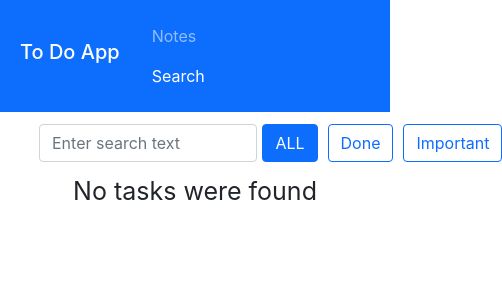
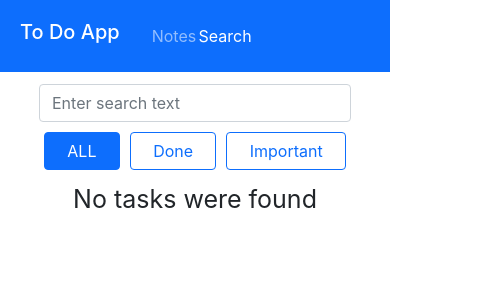
Before and after one commit to Sirano98/to-do-list, a React (Create React App) app: page /search in a window 390 px wide. Shown: the top 300 px of the page, 502 px wide, since content can reach past the window. Built offline with nearby package versions, Linux system fonts and the light colour scheme.

Commit message:
refact: adaptive

```diff
--- a/src/components/filter/filter.js
+++ b/src/components/filter/filter.js
@@ -26,17 +26,17 @@ export const Filter = () => {
             <div className="btn-group" role="group" aria-label="Basic example">
                 <button
                     type="button"
-                    className={`btn ${filter ? "btn-outline-primary" : "btn-primary"}`}
+                    className={`search-btn btn ${filter ? "btn-outline-primary" : "btn-primary"}`}
                     onClick={() => dispatch(showAll(""))}
                 >ALL</button>
                 <button
                     type="button"
-                    className={`btn ${filter === "done" ? "btn-primary" : "btn-outline-primary"}`}
+                    className={`search-btn btn ${filter === "done" ? "btn-primary" : "btn-outline-primary"}`}
                     onClick={() => dispatch(showDone("done"))}
                 >Done</button>
                 <button
                     type="button"
-                    className={`btn ${filter === "important" ? "btn-primary" : "btn-outline-primary"}`}
+                    className={`search-btn btn ${filter === "important" ? "btn-primary" : "btn-outline-primary"}`}
                     onClick={() => dispatch(showImportant("important"))}
                 >Important</button>
             </div>
--- a/src/components/filter/filter.scss
+++ b/src/components/filter/filter.scss
@@ -2,14 +2,17 @@
     display: flex;
     width: 80%;
     margin: 3% auto;
-    .btn-group{
-        width: 30%;
+    justify-content: space-between;
+
+    .btn-group {
         align-self: center;
-        .btn{
+
+        .search-btn {
             width: auto;
             margin: 0px 5px;
             border-radius: 4px !important;
         }
+
         .btn:focus {
             border: none;
             box-shadow: none;
@@ -17,4 +20,18 @@
         }
 
     }
+
 }
+
+@media (max-width: 500px) {
+    .search-form {
+        flex-wrap: wrap;
+        justify-content: center;
+    }
+
+    .btn-group {
+        width: 100%;
+        margin-top: 10px;
+    }
+
+}
--- a/src/components/form/form.scss
+++ b/src/components/form/form.scss
@@ -9,4 +9,11 @@
         width: 20%;
         margin-left: 20px;
     }
+
+    @media (max-width: 500px) {
+        .submit-btn {
+            width: 25%;
+            margin-left: 10px;
+        }
+    }
 }
--- a/src/components/header/header.scss
+++ b/src/components/header/header.scss
@@ -1,4 +1,9 @@
 .header {
     padding-left: 20px;
     justify-content: flex-start;
+    .navbar-nav {
+        flex-direction: row;
+        justify-content: space-between;
+        width: 100px;
+    }
 }
--- a/src/components/pages/search-page/search-page.js
+++ b/src/components/pages/search-page/search-page.js
@@ -13,9 +13,9 @@ export const SearchPage = () => {
     }, [])
 
     return (
-        <Fragment>
+        <main className="main">
             <Filter />
             <TodoList items={items} />
-        </Fragment>
+        </main>
     )
 };
--- a/src/components/todo-list-item/todo-list-item.js
+++ b/src/components/todo-list-item/todo-list-item.js
@@ -21,7 +21,7 @@ export const TodoListItem = ({ title, id, date, important, done }) => {
                 <span className={`item-text ${cls}`}>{title}</span>
                 <small className="date">{date}</small>
             </div>
-            <div>
+            <div className="item-btns">
                 <button
                     type="button"
                     className="btn btn-outline-danger btn-sm"
--- a/src/components/todo-list-item/todo-list-item.scss
+++ b/src/components/todo-list-item/todo-list-item.scss
@@ -10,6 +10,10 @@
     .data-wrapper{
         cursor: pointer;
         width: 90%;
+    }
+
+    .item-btns {
+        display: flex;
     }
 
     .important {
```
